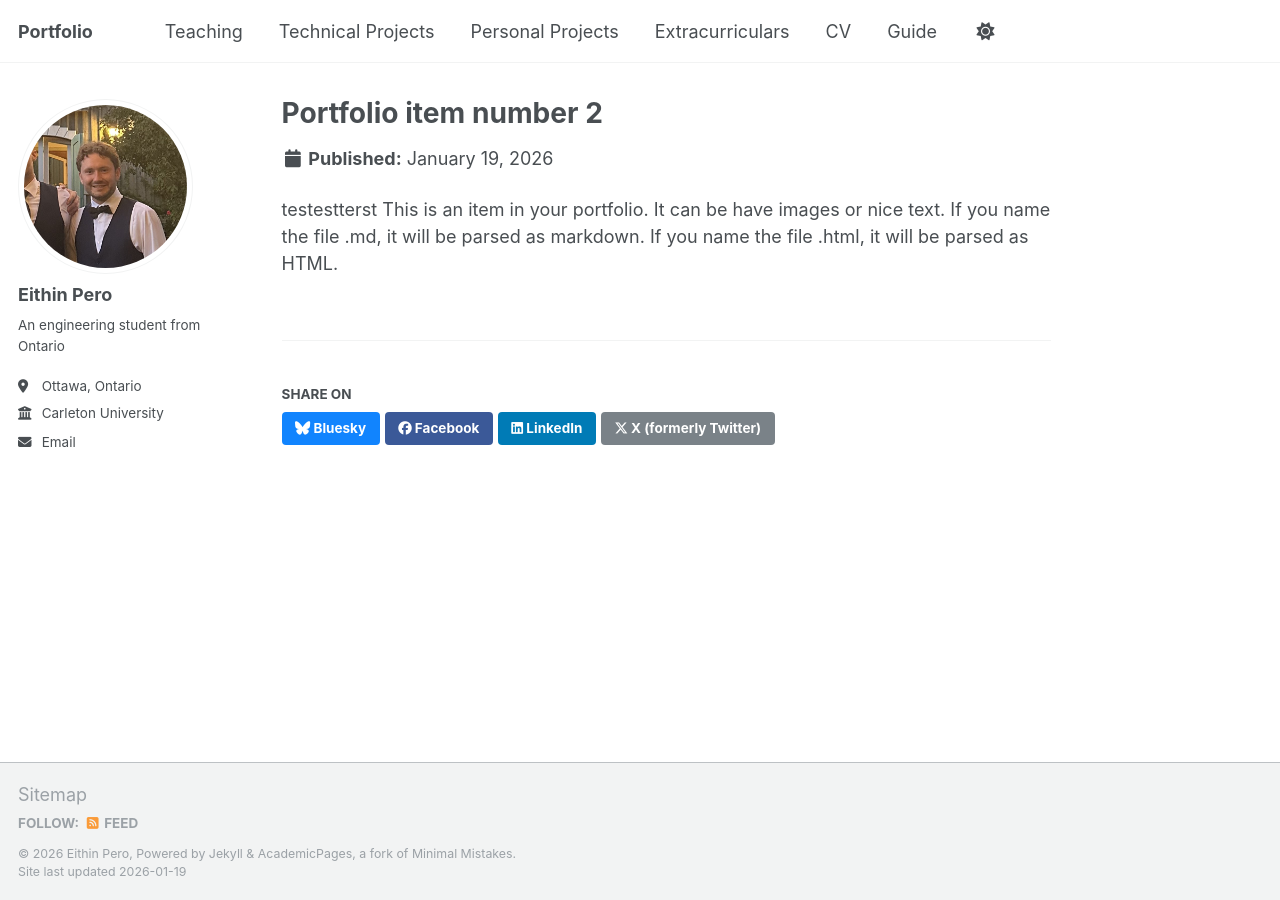
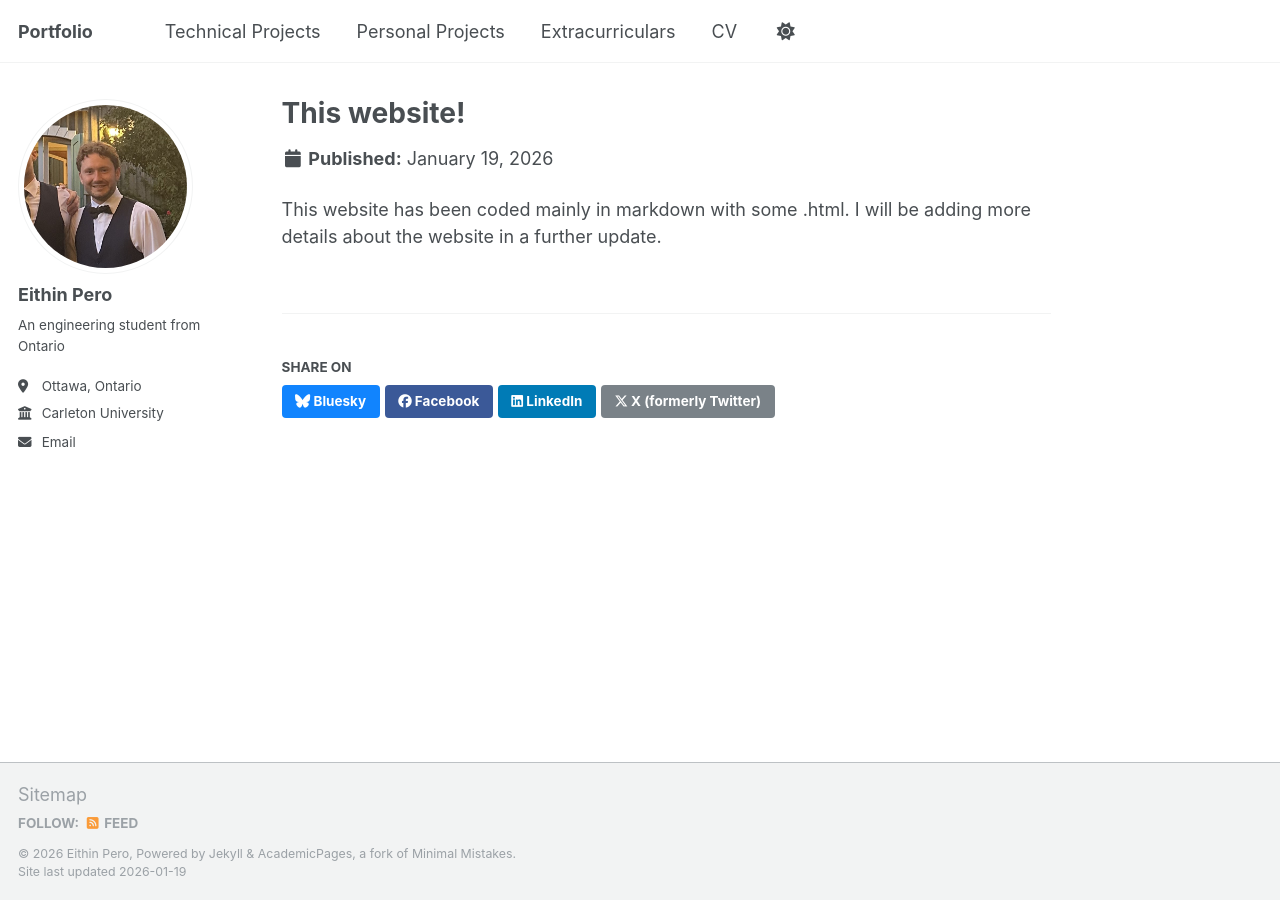
Before and after one commit to EithinP/Portfolio, a Jekyll site: the page built from _personal/portfolio-2.html, in a window 1280 px wide. Built offline with Jekyll 4.4.1, drawn with Linux system fonts in a browser that asks for light colours; a script that is not in the unit is left out.

Commit message:
saved everything.
last few pushes only had a single thing saved

```diff
--- a/_personal/portfolio-2.html
+++ b/_personal/portfolio-2.html
@@ -1,7 +1,7 @@
 ---
-title: "Portfolio item number 2"
-excerpt: "Short description of portfolio item number 2 <br/><img src='/images/500x300.png'>"
+title: "This website!"
+excerpt: "This website is a heavily customized version of academic pages on Github <br/><img src='/images/500x300.png'>"
 collection: personal
 ---
 
-testestterst This is an item in your portfolio. It can be have images or nice text. If you name the file .md, it will be parsed as markdown. If you name the file .html, it will be parsed as HTML.
+This website has been coded mainly in markdown with some .html.  I will be adding more details about the website in a further update.
```
Also changed, not shown: _data/navigation.yml (+4 -4 lines), _pages/about.md (+3 -3 lines), _pages/cv.md (+5 -4 lines), _portfolio/portfolio-1.md (+2 -2 lines), 1 other file.
